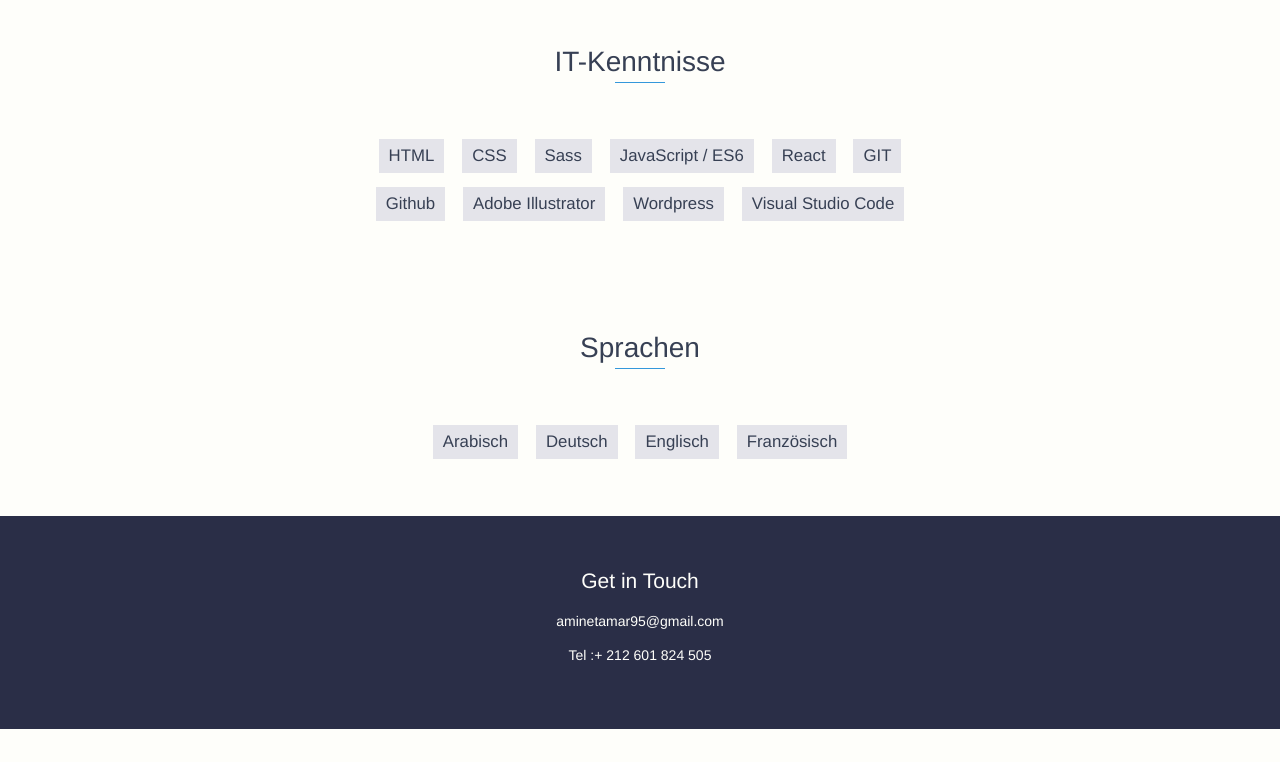
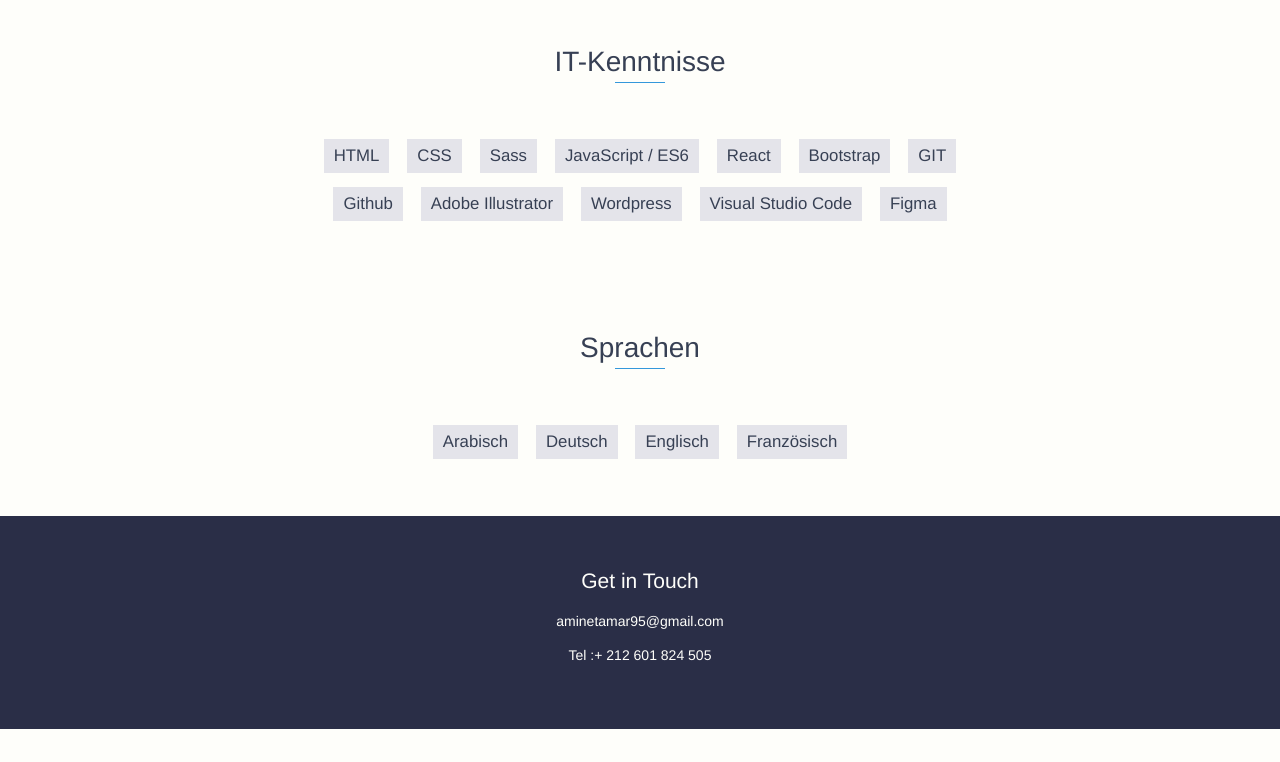
Before and after one commit to AmineTamar/Aminetamar.github.io, a website: page index.html in a window 1280 px wide. Shown: the part 4240-5002 px from the top of the page. Drawn offline with nearby package versions, Linux system fonts and the light colour scheme.

Commit message:
add 2 lists

```diff
--- a/index.html
+++ b/index.html
@@ -296,12 +296,14 @@
             <li>Sass</li>
             <li>JavaScript / ES6 </li>
             <li>React</li>
+            <li>Bootstrap</li>
             <li>GIT</li>
             <br>
             <li>Github</li>
             <li>Adobe Illustrator</li>
             <li>Wordpress</li>
             <li>Visual Studio Code</li>
+            <li>Figma</li>
 
         </ul>
     </div>
```
